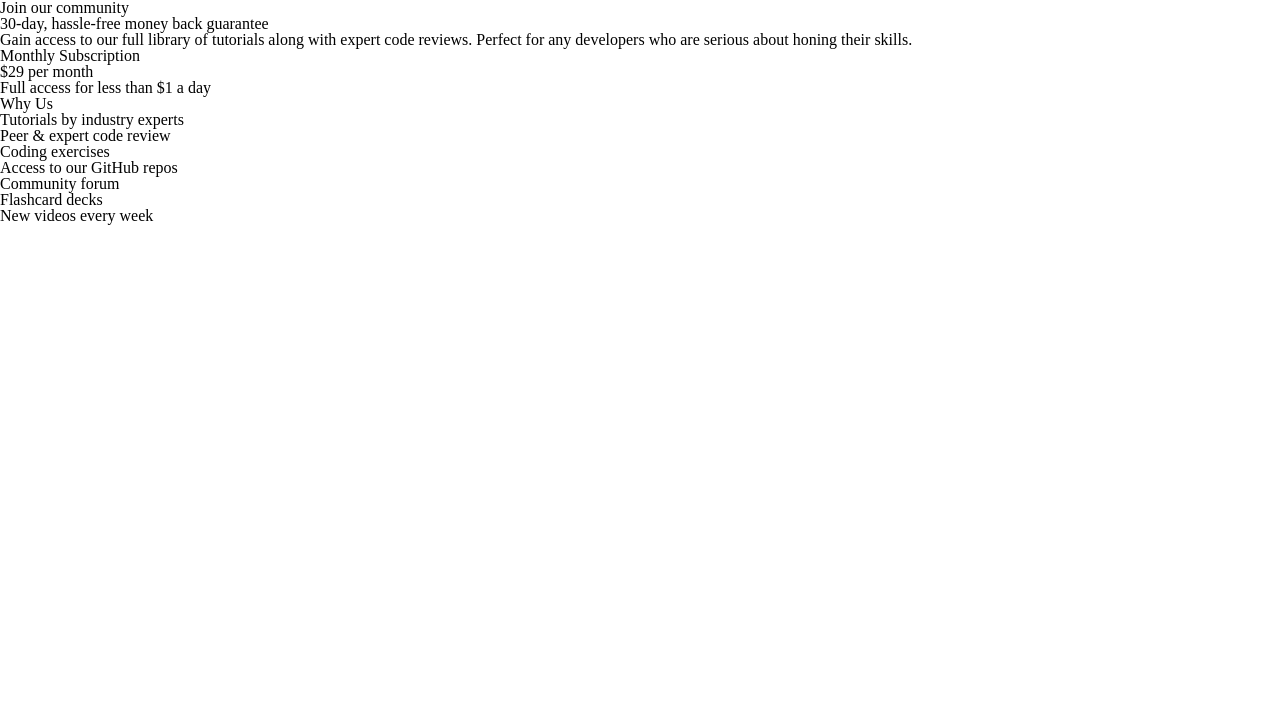
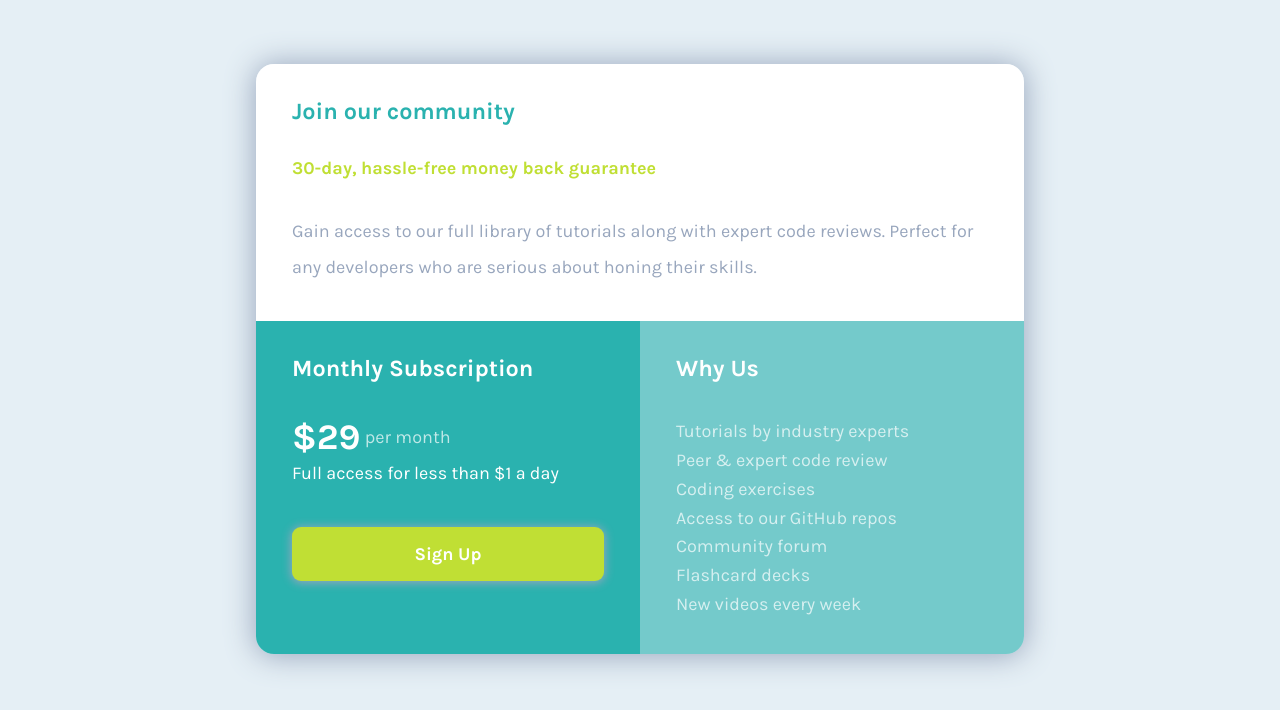
Before and after one commit to moheb2000/Single-price-grid-component-challenge-hub, a plain HTML site: page index.html in a window 1280 px wide. Drawn offline with Linux system fonts and the light colour scheme.

Commit message:
Complete style.css

```diff
--- a/css/style.css
+++ b/css/style.css
@@ -1,2 +1,130 @@
 @import "reset.css";
 @import url('https://fonts.googleapis.com/css2?family=Karla:wght@400;700&display=swap');
+
+:root {
+  --cl-cyan: hsl(179, 62%, 43%);
+  --cl-bright-yellow: hsl(71, 73%, 54%);
+  --cl-light-gray: hsl(204, 43%, 93%);
+  --cl-grayish-blue: hsl(218, 22%, 67%);
+  --cl-white: hsl(0, 100%, 100%);
+  --cl-light-white: hsla(0, 100%, 100%, 70%);
+
+  --fs-default: 16px;
+
+  font: 400 var(--fs-default) Karla;
+}
+
+@media all and (min-width: 768px) {
+  :root {
+    --fs-default: 18px;
+  }
+}
+
+body {
+  background: var(--cl-light-gray);
+}
+
+h1, h2 {
+  font-weight: 700;
+}
+
+h1 {
+  font-size: 1.3rem;
+}
+
+p {
+  line-height: 2rem;
+}
+
+li {
+  padding: .3rem 0;
+  color: var(--cl-light-white);
+}
+
+.container {
+  width: 90%;
+  margin: 5% auto;
+  border-radius: 1rem;
+  overflow: hidden;
+  box-shadow: 0 1px 30px 1px var(--cl-grayish-blue);
+  display: flex;
+  flex-direction: column;
+  flex-wrap: wrap;
+  max-width: 768px;
+}
+
+.column1 {
+  padding: 2rem;
+  background: var(--cl-white);
+  color: var(--cl-grayish-blue);
+}
+
+.column1 h1 {
+  color: var(--cl-cyan);
+}
+
+.column1 h2 {
+  margin: 2rem 0;
+  color: var(--cl-bright-yellow);
+}
+
+.column2 {
+  padding: 2rem;
+  background: var(--cl-cyan);
+  color: var(--cl-white);
+  flex: 1;
+}
+
+.plan {
+  margin: 2rem 0;
+}
+
+.money {
+  font-weight: 700;
+  font-size: 2rem;
+  vertical-align: middle;
+}
+
+.month {
+  vertical-align: middle;
+  color: var(--cl-light-white);
+}
+
+.btn {
+  background: var(--cl-bright-yellow);
+  text-decoration: none;
+  color: var(--cl-white);
+  display: block;
+  text-align: center;
+  padding: 1em 0;
+  font-weight: 700;
+  border-radius: .5rem;
+  box-shadow: 0 1px 10px 1px var(--cl-grayish-blue);
+}
+
+.btn:hover {
+  background: hsla(0, 100%, 100%, 0);
+  border: 2px var(--cl-bright-yellow) solid;
+}
+
+.column3 {
+  padding: 2rem;
+  --cl-cyan: hsla(179, 62%, 43%, 60%);
+  background: var(--cl-cyan);
+  color: var(--cl-white);
+  flex: 1;
+}
+
+.column3 h1 {
+  margin-bottom: 2rem;
+}
+
+@media all and (min-width: 768px) {
+  .container {
+    flex-direction: row;
+  }
+
+  .column1 {
+    width: 100%;
+  }
+}
--- a/index.html
+++ b/index.html
@@ -1,22 +1,28 @@
 <!DOCTYPE html>
 <html lang="en">
+
 <head>
   <meta charset="UTF-8">
   <meta name="viewport" content="width=device-width, initial-scale=1.0">
   <link rel="icon" href="images/favicon-32x32.png" sizes="32x32" type="image/png">
   <link rel="stylesheet" href="css/style.css">
 </head>
+
 <body>
   <div class="container">
     <div class="column1">
       <h1>Join our community</h1>
       <h2>30-day, hassle-free money back guarantee</h2>
-        <p>Gain access to our full library of tutorials along with expert code reviews. Perfect for any developers who are serious about honing their skills.</p>
+      <p>Gain access to our full library of tutorials along with expert code reviews. Perfect for any developers who are
+        serious about honing their skills.</p>
     </div>
     <div class="column2">
       <h1>Monthly Subscription</h1>
-        <p><span class="money">&dollar;29</span> per month</p>
+      <div class="plan">
+        <p><span class="money">&dollar;29</span><span class="month"> per month</span></p>
         <p>Full access for less than &dollar;1 a day</p>
+      </div>
+      <a href="#" class="btn">Sign Up</a>
     </div>
     <div class="column3">
       <h1>Why Us</h1>
@@ -32,4 +38,5 @@
     </div>
   </div>
 </body>
+
 </html>
```
Lines whose indentation alone changed are shown as unchanged.
